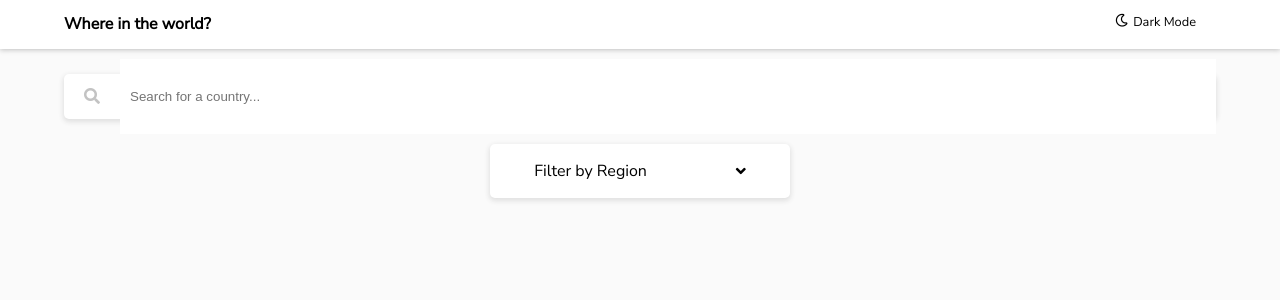
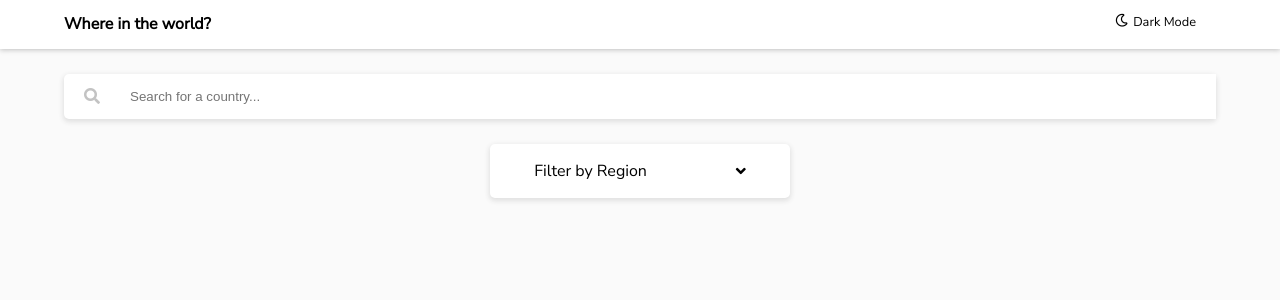
Before and after one commit to pineapple45/Flag-api-app-react, a React (Create React App) app in the folder flag-api-app/: page / in a window 1280 px wide. Shown: the top 300 px of the page. Built offline with nearby package versions, Linux system fonts and the light colour scheme.

Commit message:
search Bar input height set to auto

```diff
--- a/flag-api-app/src/components/UI/SearchBar/SearchBar.module.css
+++ b/flag-api-app/src/components/UI/SearchBar/SearchBar.module.css
@@ -13,7 +13,7 @@
 
 .SearchBar input{
     width: 100%;
-    height: 100%;
+    height: auto;
     border: none;
     padding: 15px 10px;
 }
```
